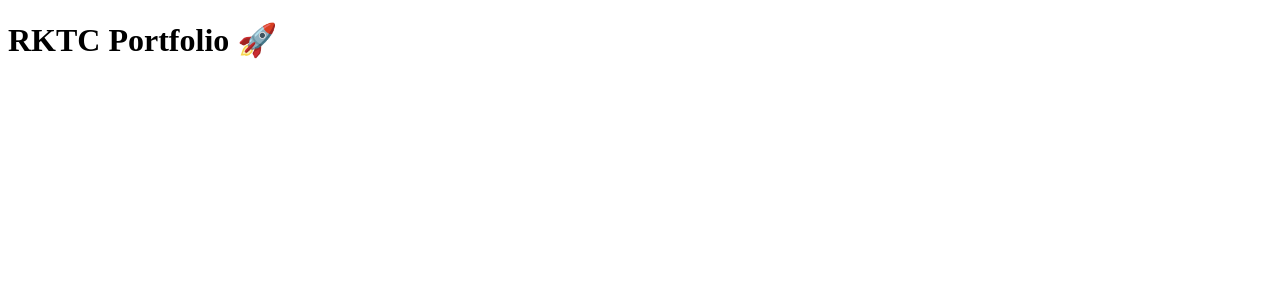
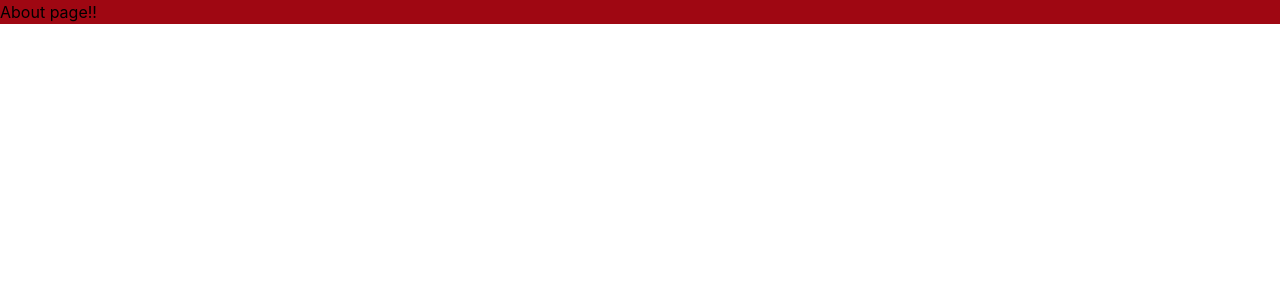
Before and after one commit to YASHdroid/RKTC_Porttfolio, a React (Vite) app in the folder RKTC_Portfolio/client/: page /about in a window 1280 px wide. Shown: the top 300 px of the page. Built offline with nearby package versions, Linux system fonts and the light colour scheme.

Commit message:
setup gitignore, routing, tailwind

```diff
--- a/RKTC_Portfolio/client/src/App.jsx
+++ b/RKTC_Portfolio/client/src/App.jsx
@@ -3,11 +3,17 @@ import About from './pages/about'
 
 function App() {
   return (
-    <div className="min-h-screen bg-gray-900 text-white flex items-center justify-center">
-      <h1 className="text-4xl font-bold text-blue-400">RKTC Portfolio 🚀</h1>
-    </div>
+    <BrowserRouter>
+      <Routes>
+        <Route path="/" element={
+          <div className="min-h-screen bg-gray-900 text-white flex items-center justify-center">
+            <h1 className="text-4xl font-bold text-blue-400">RKTC Portfolio 🚀</h1>
+          </div>
+        } />
+        <Route path="/about" element={<About />} />
+      </Routes>
+    </BrowserRouter>
   )
 }
 
-
 export default App
--- a/RKTC_Portfolio/client/src/main.jsx
+++ b/RKTC_Portfolio/client/src/main.jsx
@@ -1,7 +1,7 @@
 import { StrictMode } from 'react'
 import { createRoot } from 'react-dom/client'
 import App from './App.jsx'
-
+import './index.css'
 createRoot(document.getElementById('root')).render(
   <StrictMode>
     <App />
--- a/RKTC_Portfolio/client/src/pages/about.jsx
+++ b/RKTC_Portfolio/client/src/pages/about.jsx
@@ -1,9 +1,9 @@
-const about = () => {
+const About = () => {
   return (
-    <div>
-      About page
+    <div className="about bg-red-800">
+      About page!!
     </div>
   )
 }
 
-export default about
+export default About;
```
